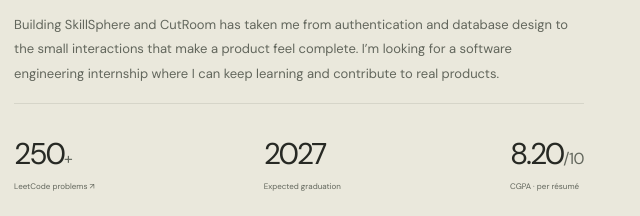
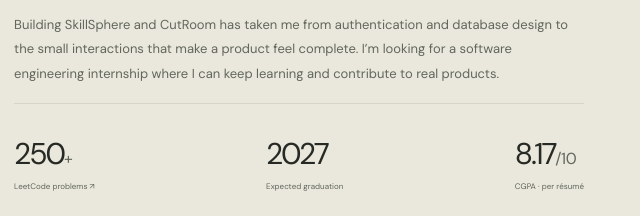
Before and after one commit to utkarshk08/portfolio, a plain HTML site: page index.html in a window 1280 px wide. Shown: the part 3784-4000 px from the top of the page, 640-1280 px from the left. Drawn offline with Linux system fonts and the light colour scheme.

Commit message:
Update CGPA to 8.17 in portfolio and resume

```diff
--- a/index.html
+++ b/index.html
@@ -72,7 +72,7 @@
 
     <section class="about-section" id="about" aria-labelledby="about-title"><div class="page-width about-grid">
       <div class="about-left reveal"><p class="eyebrow">02 / THE PERSON BEHIND THE CODE</p><h2 id="about-title">Curiosity is<br> the <em>constant.</em></h2><div class="identity-note"><span class="identity-monogram">uk<span aria-hidden="true">✳</span></span><div><strong>Utkarsh Khandelwal</strong><span>Computer Science · NIE, Mysuru</span></div><span class="note-corner" aria-hidden="true">↗</span></div><p class="personal-note"><span aria-hidden="true">♞</span> Away from the editor, probably thinking a few moves ahead on a chessboard.</p></div>
-      <div class="about-right reveal"><p class="about-lead">I like understanding how things work.<br> Then making them work a little better.</p><p>I’m a Computer Science undergraduate at the National Institute of Engineering, Mysuru, graduating in 2027. My focus is Java backend and full-stack development: secure APIs, clear data models, and interfaces that make sense.</p><p>Building SkillSphere and CutRoom has taken me from authentication and database design to the small interactions that make a product feel complete. I’m looking for a software engineering internship where I can keep learning and contribute to real products.</p><div class="about-stats"><div><strong>250<span>+</span></strong><a href="https://leetcode.com/u/utkarshk08/" target="_blank" rel="noopener">LeetCode problems ↗</a></div><div><strong>2027</strong><span>Expected graduation</span></div><div><strong>8.20<span>/10</span></strong><span>CGPA · per résumé</span></div></div><a class="text-link" href="assets/utkarsh-khandelwal-resume.pdf" target="_blank" rel="noopener">The full story, on one page <span>↗</span></a></div>
+      <div class="about-right reveal"><p class="about-lead">I like understanding how things work.<br> Then making them work a little better.</p><p>I’m a Computer Science undergraduate at the National Institute of Engineering, Mysuru, graduating in 2027. My focus is Java backend and full-stack development: secure APIs, clear data models, and interfaces that make sense.</p><p>Building SkillSphere and CutRoom has taken me from authentication and database design to the small interactions that make a product feel complete. I’m looking for a software engineering internship where I can keep learning and contribute to real products.</p><div class="about-stats"><div><strong>250<span>+</span></strong><a href="https://leetcode.com/u/utkarshk08/" target="_blank" rel="noopener">LeetCode problems ↗</a></div><div><strong>2027</strong><span>Expected graduation</span></div><div><strong>8.17<span>/10</span></strong><span>CGPA · per résumé</span></div></div><a class="text-link" href="assets/utkarsh-khandelwal-resume.pdf" target="_blank" rel="noopener">The full story, on one page <span>↗</span></a></div>
     </div></section>
 
     <section class="beyond-section page-width" id="beyond" aria-labelledby="beyond-title">
```
Also changed, not shown: 1 other file.
